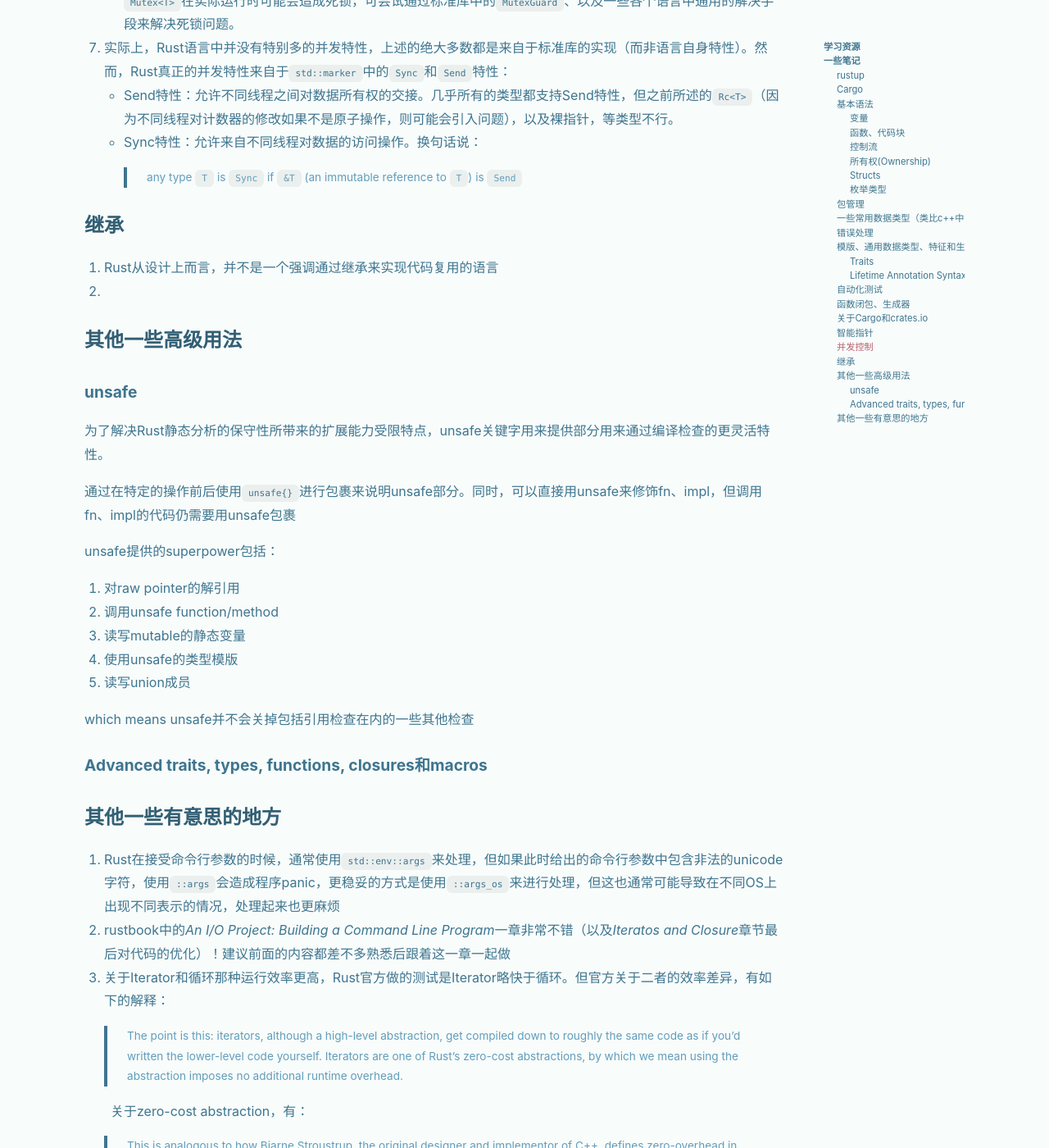
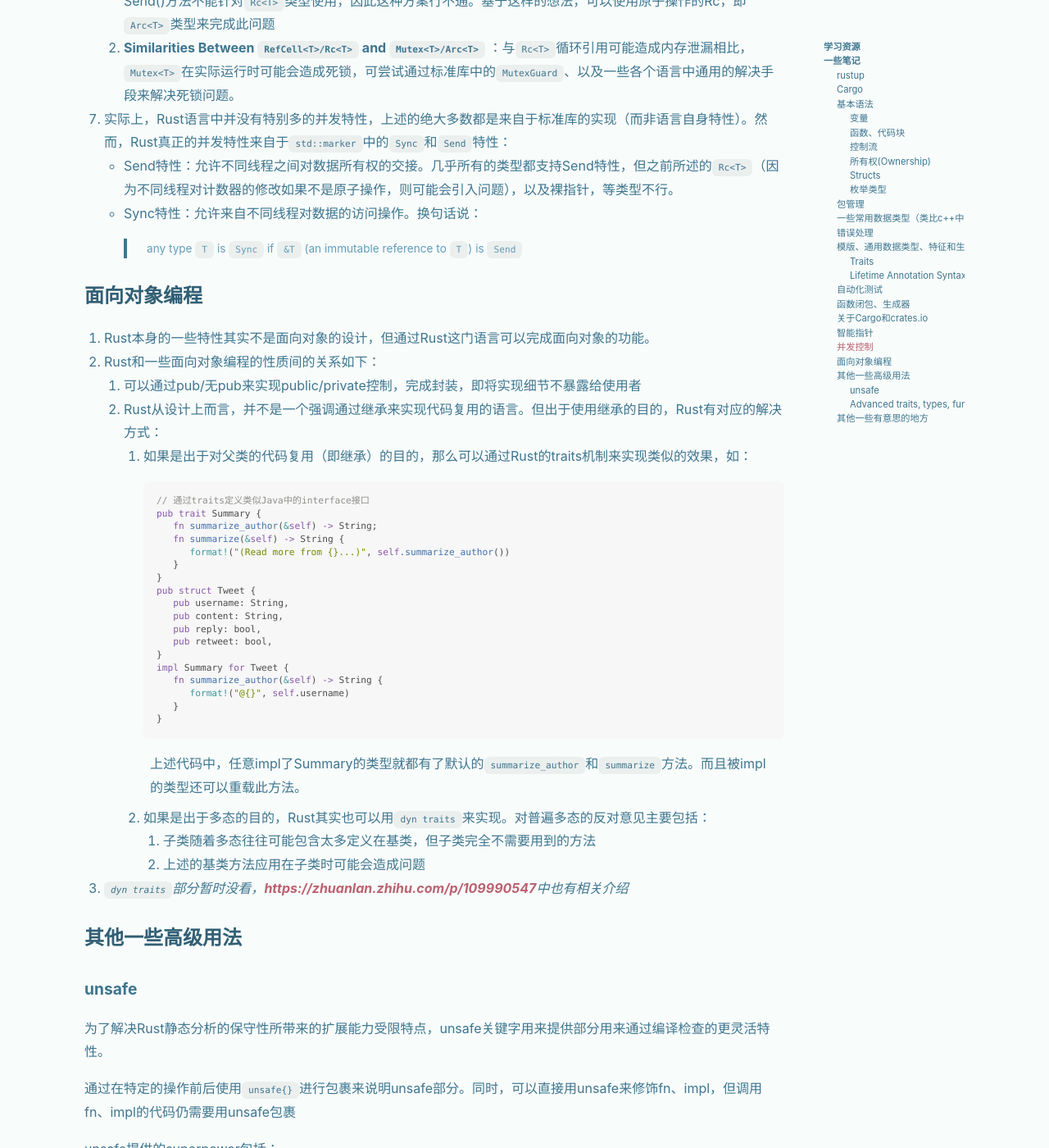
Before and after one commit to cpeggg/cpeggg.github.io, a Jekyll site: the page built from _posts/2022-01-25-rustlearning.md, in a window 1280 px wide and 1400 px high, scrolled down 17750 px. Shown: the whole window at 82% size. Built offline with Jekyll 4.4.1, drawn with Linux system fonts in a browser that asks for light colours; nearby versions of some CDN libraries; some of the changed text lies outside the part shown.

Commit message:
update rust and machine learning notes

````diff
--- a/_posts/2022-01-25-rustlearning.md
+++ b/_posts/2022-01-25-rustlearning.md
@@ -82,6 +82,7 @@ tags: rust
 5. 数组的index为usize类型
 6. rust支持通过类似`(1..6)`这样的方式构建`std::ops::Range<Integer>`类型，但这和通过`[1, 2, 3, 4, 5]`构建出来的`[{integer}; 5]`类型有区别
 7. 通过`String::from/new`这样构造出来的变量类型为`alloc::string::String`；通过`="xxx"`这样构造出来的为`&str`，也可以使用`=b"xxxx"`来构造`&[u8]`类型的变量
+8. Rust支持使用`as`关键字来进行有限的类型转换
 
 #### 函数、代码块
 
@@ -214,7 +215,8 @@ tags: rust
    }
    ```
 5. impl来为struct定义方法，传入参数需要为`&self`，impl实现的方法可以与成员变量同名，上述实现的方法称为`Associated Functions`，impl中可以定义多个相关函数，也可以在不同的impl但针对同一struct的代码块中分别定义
-6. 不使用`&self`作为传入参数的`Associated Functions`不能称为struct的方法，因此不能用`.`来访问和调用，只能通过`::`来访问和调用，如：
+6. 当传入的参数为`&mut self`而非`&self`时，定义的函数称为类的静态成员函数（`&self`则对应为类的成员函数）
+7. 不使用`&self`作为传入参数的`Associated Functions`不能称为struct的方法，因此不能用`.`来访问和调用，只能通过`::`来访问和调用，如：
    ```rust
    impl Rectangle {
       fn square(size: u32) -> Rectangle {
@@ -455,7 +456,7 @@ tags: rust
 3. Rust的编译器中包含一个名为`borrow checker`的检测系统，该系统通过检查每个变量的生命周期，来检查所有引用的合法性。
 
 #### Traits
-1. traits的目的主要告诉编译器，一种类型拥有并能够和其他的数据类型共享数据，这种共享的过程可以通过traits来进行抽象化定义。和Java中的Interface有些类似。
+1. traits的目的主要告诉编译器，一种类型拥有并能够和其他的数据类型共享数据，这种共享的过程可以通过traits来进行抽象化定义。和Java中的Interface有些类似。Rust中trait是非常重要的概念，它承担了类似C++中通过纯虚类表达接口的意图。Rust中强调组合优先继承的思想，不支持struct级的继承，但支持trait的接口继承，这和Java等编程语言一样。
 2. traits支持重载。
 3. traits本身也可以作为变量类型放在函数定义当中，这样做的时候说明该函数接受所有impl了该traits的类型的参数
 4. 对于有多个参数需要使用traits通用定义变量类型时，可以使用如下的简写形式：
@@ -678,9 +679,37 @@ let s: & 'static str = "Hello world!";
    - Sync特性：允许来自不同线程对数据的访问操作。换句话说：
       > any type `T` is `Sync` if `&T` (an immutable reference to `T`) is `Send`
 
-### 继承
-1. Rust从设计上而言，并不是一个强调通过继承来实现代码复用的语言
-2.
+### 面向对象编程
+1. Rust本身的一些特性其实不是面向对象的设计，但通过Rust这门语言可以完成面向对象的功能。
+2. Rust和一些面向对象编程的性质间的关系如下：
+   1. 可以通过pub/无pub来实现public/private控制，完成封装，即将实现细节不暴露给使用者
+   2. Rust从设计上而言，并不是一个强调通过继承来实现代码复用的语言。但出于使用继承的目的，Rust有对应的解决方式：
+      1. 如果是出于对父类的代码复用（即继承）的目的，那么可以通过Rust的traits机制来实现类似的效果，如：
+         ```rust
+         // 通过traits定义类似Java中的interface接口
+         pub trait Summary {
+            fn summarize_author(&self) -> String;
+            fn summarize(&self) -> String {
+               format!("(Read more from {}...)", self.summarize_author())
+            }
+         }
+         pub struct Tweet {
+            pub username: String,
+            pub content: String,
+            pub reply: bool,
+            pub retweet: bool,
+         }
+         impl Summary for Tweet {
+            fn summarize_author(&self) -> String {
+               format!("@{}", self.username)
+            }
+         }
+         ```
+         上述代码中，任意impl了Summary的类型就都有了默认的`summarize_author`和`summarize`方法。而且被impl的类型还可以重载此方法。
+      2. 如果是出于多态的目的，Rust其实也可以用`dyn traits`来实现。对普遍多态的反对意见主要包括：
+         1. 子类随着多态往往可能包含太多定义在基类，但子类完全不需要用到的方法
+         2. 上述的基类方法应用在子类时可能会造成问题
+3. *`dyn traits`部分暂时没看，<https://zhuanlan.zhihu.com/p/109990547>中也有相关介绍*
 
 ### 其他一些高级用法
 
@@ -700,9 +729,6 @@ which means unsafe并不会关掉包括引用检查在内的一些其他检查
 
 #### Advanced traits, types, functions, closures和macros
 
-
-
-
 ### 其他一些有意思的地方
 1. Rust在接受命令行参数的时候，通常使用`std::env::args`来处理，但如果此时给出的命令行参数中包含非法的unicode字符，使用`::args`会造成程序panic，更稳妥的方式是使用`::args_os`来进行处理，但这也通常可能导致在不同OS上出现不同表示的情况，处理起来也更麻烦
 2. rustbook中的*An I/O Project: Building a Command Line Program*一章非常不错（以及*Iteratos and Closure*章节最后对代码的优化）！建议前面的内容都差不多熟悉后跟着这一章一起做
````
Also changed, not shown: other parts of _posts/2022-01-25-rustlearning.md (+5 -6 lines), _posts/2022-02-18-Hung-yi_Lee_AI.md (added, +25 -0 lines), _posts/2022-02-18-machine_deep_learning_basics.md (added, +128 -0 lines).
